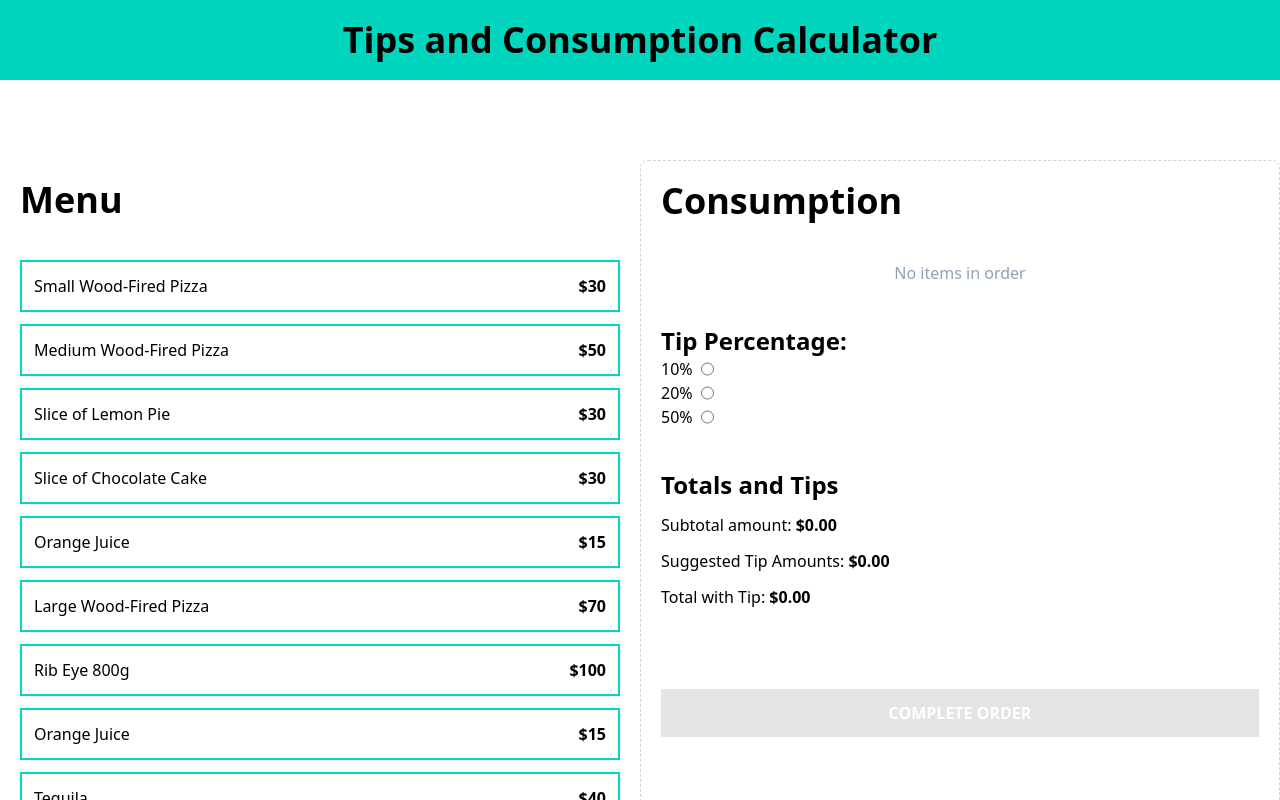
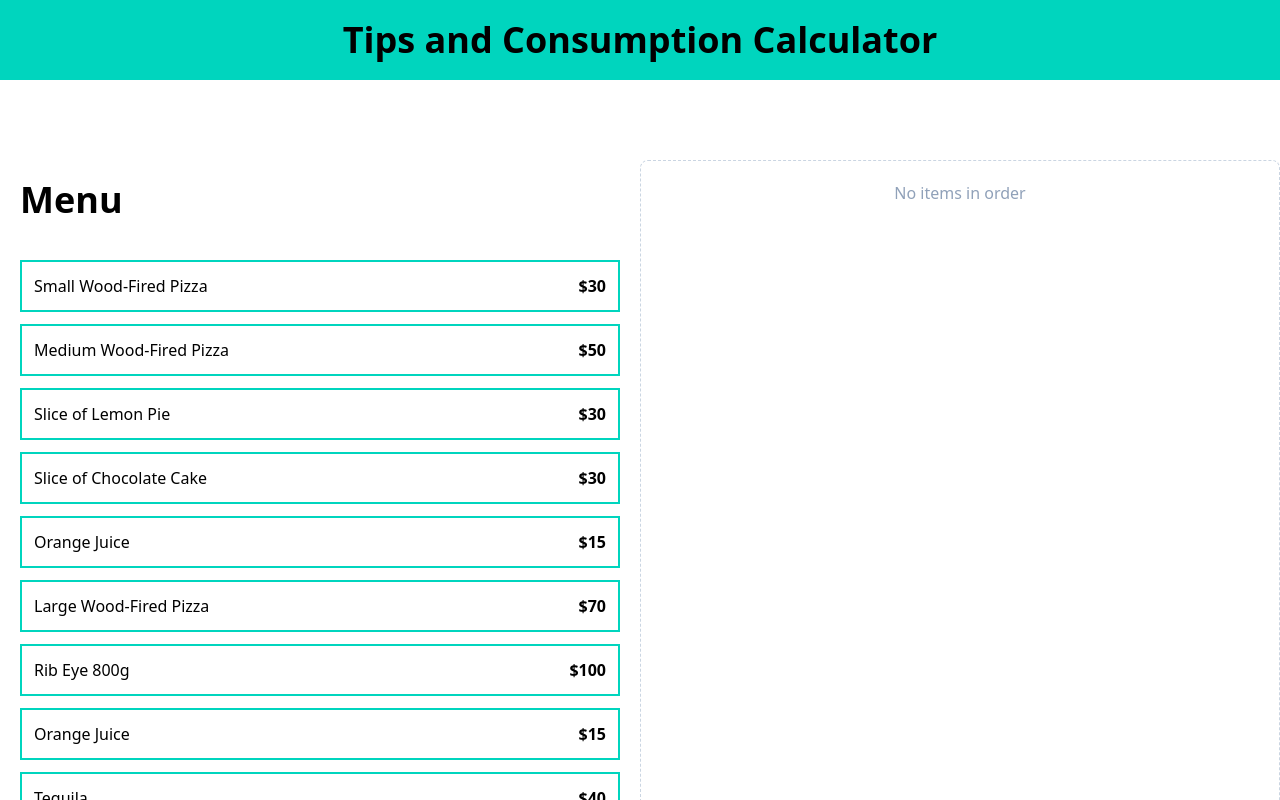
Before and after one commit to Cherry-Machado/typescript-tips-consumption-calculator, a React (Vite) app: page / in a window 1280 px wide. Shown: the top 800 px of the page. Built offline with nearby package versions, Linux system fonts and the light colour scheme.

Commit message:
implementing conditional rendering if items in the order

```diff
--- a/src/App.tsx
+++ b/src/App.tsx
@@ -35,6 +35,9 @@ function App() {
 
         <div className="border border-dashed border-slate-300 p-5 rounded-lg space-y-10">
 
+          {/* Conditional rendering based on whether there are items in the order */}
+          {order.length > 0 ? (
+            <>
               {/* Render order contents, tip form, and totals */}
               <OrderContents
                 order={order}
@@ -50,6 +53,11 @@ function App() {
                 tip={tip}
                 placeOrder={placeOrder}
               />
+            </>
+          ) : (
+            <p className="text-center text-slate-400">No items in order</p>
+          )}
+
 
         </div>
       </main>
--- a/src/components/OrderContents.tsx
+++ b/src/components/OrderContents.tsx
@@ -12,12 +12,9 @@ export default function OrderContents({ order, removeItem }: OrderContentsProps)
         <h2 className='font-black text-4xl'>Consumption</h2>
 
         <div className="space-y-3 mt-10">
-            {/* Check if the order is empty */}
-            {order.length === 0 ?
-                <p className="text-center text-slate-400">No items in order</p>
-             : (
-                // Map through order items to display them
-                order.map(item => (
+
+            {/* Map through order items to display them */}
+            {order.map(item => (
                 <div key={item.id}
                     className="flex justify-between items-center border-t border-gray-200 py-5 last-of-type:border-b"
                 >
@@ -37,8 +34,7 @@ export default function OrderContents({ order, removeItem }: OrderContentsProps)
                         X
                     </button>
                 </div>
-                ))
-            )}
+            ))}
         </div>
     </div>
   )
```
Lines whose indentation alone changed are shown as unchanged.
